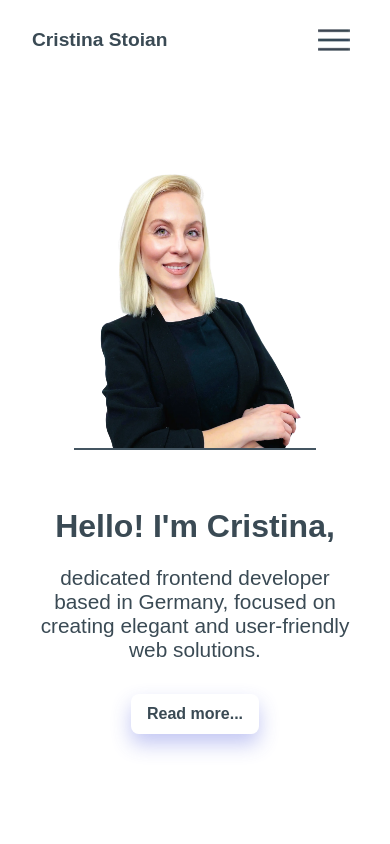
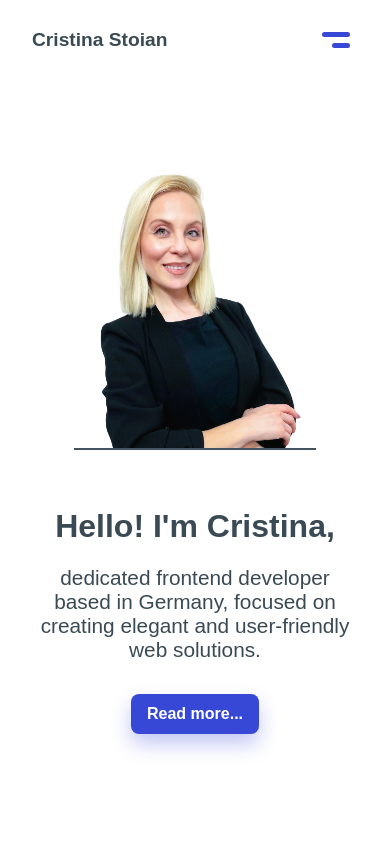
Before and after one commit to CristinaSt86/Portfolio, a React (Create React App) app: page / in a window 390 px wide. Shown: the top 844 px of the page. Built offline with nearby package versions, Linux system fonts and the light colour scheme.

Commit message:
Improve UI/UX

```diff
--- a/src/components/FABMenu/FABMenu.module.css
+++ b/src/components/FABMenu/FABMenu.module.css
@@ -12,7 +12,8 @@
   display: flex;
   flex-direction: column;
   gap: 1.5rem;
-  align-items: flex-start;
+  align-items: center;
+  justify-content: center;
   max-height: 0;
   overflow: hidden;
   transition: max-height 0.5s ease-in-out;
@@ -20,6 +21,8 @@
 
 .fabMenu.show {
   max-height: 300px;
+  align-items: center;
+  justify-content: center;
 }
 
 .fabItem {
@@ -51,7 +54,6 @@
   }
 }
 
-
 /* @media only screen
   and (min-device-width: 820px)
   and (max-device-width: 1180px)
@@ -73,7 +75,6 @@
   }
 } */
 
-
 @media (max-width: 768px) {
   .fabMenu {
     position: relative;
@@ -85,6 +86,7 @@
 
   .fabMenu.show {
     max-height: 300px;
-    top:1rem;
+    top: 1rem;
+    display: flex;
   }
 }
--- a/src/components/GoToGithub/GoToGithub.module.css
+++ b/src/components/GoToGithub/GoToGithub.module.css
@@ -7,24 +7,23 @@
   font-size: 1rem;
   transition: transform 0.3s ease, background-color 0.3s ease,
     box-shadow 0.3s ease, color 0.3s ease;
-  background-color: rgba(255, 255, 255, 0.2);
+  background-color: #3747d6;
+  color: #fff;
   box-shadow: 0 10px 20px rgba(55, 71, 214, 0.3);
 
   /* position: relative; */
 }
 
 .Link:hover {
-  background: #3747d6;
-  color: #fff;
   transform: translateY(-3px);
   box-shadow: 0 10px 20px rgba(55, 71, 214, 0.3);
 
   border-color: #3747d6;
 }
 
-.lightTheme {
+/* .lightTheme {
   color: #3a4a54;
-}
+} */
 
 .darkTheme {
   color: var(--text-night-mode);
--- a/src/components/Navigation/Navigation.jsx
+++ b/src/components/Navigation/Navigation.jsx
@@ -69,9 +69,20 @@ const Navigation = () => {
 
   return (
     <nav ref={navRef}>
+      {/* <div className={css.hamburger} onClick={toggleMenu}>
+        <img src={hamburgerMenu} alt="mobile-menu" />
+      </div> */}
       <div className={css.hamburger} onClick={toggleMenu}>
-        <img src={hamburgerMenu} alt="mobile-menu" />
+        <div className={css.hamburgerIcon}>
+          <span
+            className={`${css.barLong} ${menuOpen ? css.barLongOpen : ""}`}
+          ></span>
+          <span
+            className={`${css.barShort} ${menuOpen ? css.barShortOpen : ""}`}
+          ></span>
+        </div>
       </div>
+
       <ul className={`${css.list} ${menuOpen ? css.show : ""}`}>
         {navLinks.map((link, index) => (
           <li key={index} className={css.navItem}>
--- a/src/components/Navigation/Navigation.module.css
+++ b/src/components/Navigation/Navigation.module.css
@@ -23,18 +23,20 @@
   margin-top: 0;
 }
 
-.linksNight{
+.linksNight {
   color: var(--text-night-mode);
 }
 
 .links:hover {
   text-decoration: underline;
+  color: #3747d6;
   /* transform: scale(1.1); */
 }
 
 .linksNight:hover {
   text-decoration: underline;
-  color: var(--text-night-mode);
+  /* color: var(--text-night-mode); */
+  color: #3747d6;
 }
 
 .languageDropdown {
@@ -49,17 +51,59 @@
 .option {
   font-size: 1.1rem;
 }
-.hamburger img {
+/* .hamburger img {
   width: 2rem;
   height: auto;
   padding: 1.5rem;
   display: none;
   color: #3747d6;
-}
+} */
 
 @media only screen and (max-width: 768px) {
   .hamburger img {
     display: block;
+  }
+
+  .hamburger {
+    cursor: pointer;
+    display: block;
+  }
+
+  .hamburgerIcon {
+    display: flex;
+    flex-direction: column;
+    align-items: flex-end; /* Aliniază liniile spre dreapta */
+    gap: 6px;
+    padding: 1.5rem;
+  }
+
+  .barLong,
+  .barShort {
+    background-color: #3747d6;
+    height: 5px;
+    border-radius: 4px;
+    transition: all 0.3s ease;
+  }
+
+  /* Dimensiuni */
+  .barLong {
+    width: 28px;
+  }
+
+  .barShort {
+    width: 18px;
+    margin-left: auto; /* aliniere dreapta, implicit prin flex-end */
+  }
+
+  /* Animație pentru deschidere */
+  .barLongOpen {
+    transform: rotate(45deg) translateY(8px);
+    width: 28px;
+  }
+
+  .barShortOpen {
+    transform: rotate(-45deg) translateY(-8px);
+    width: 28px;
   }
 
   .mobileLogo {
@@ -104,6 +148,4 @@
     padding: 1rem;
     display: inline;
   }
-
-
 }
--- a/src/components/ThemeToggler/ThemeToggler.module.css
+++ b/src/components/ThemeToggler/ThemeToggler.module.css
@@ -3,6 +3,9 @@
   height: 2rem;
   margin: 0.5rem;
   cursor: pointer;
+  padding: 0.2rem;
+  /* border:2px solid #3747d6;
+  border-radius: 0.5rem; */
 }
 
 @media only screen and (max-width: 800px) {
```
